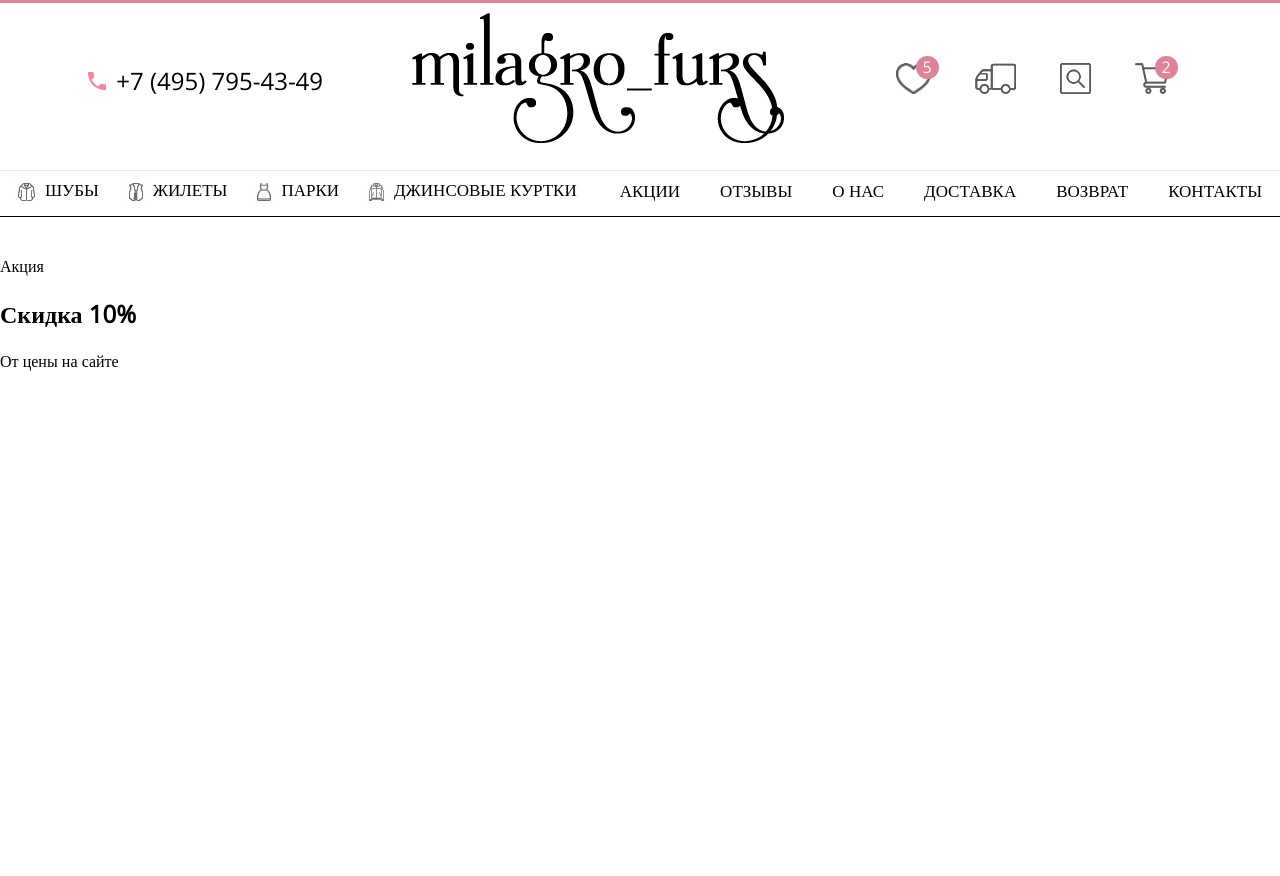
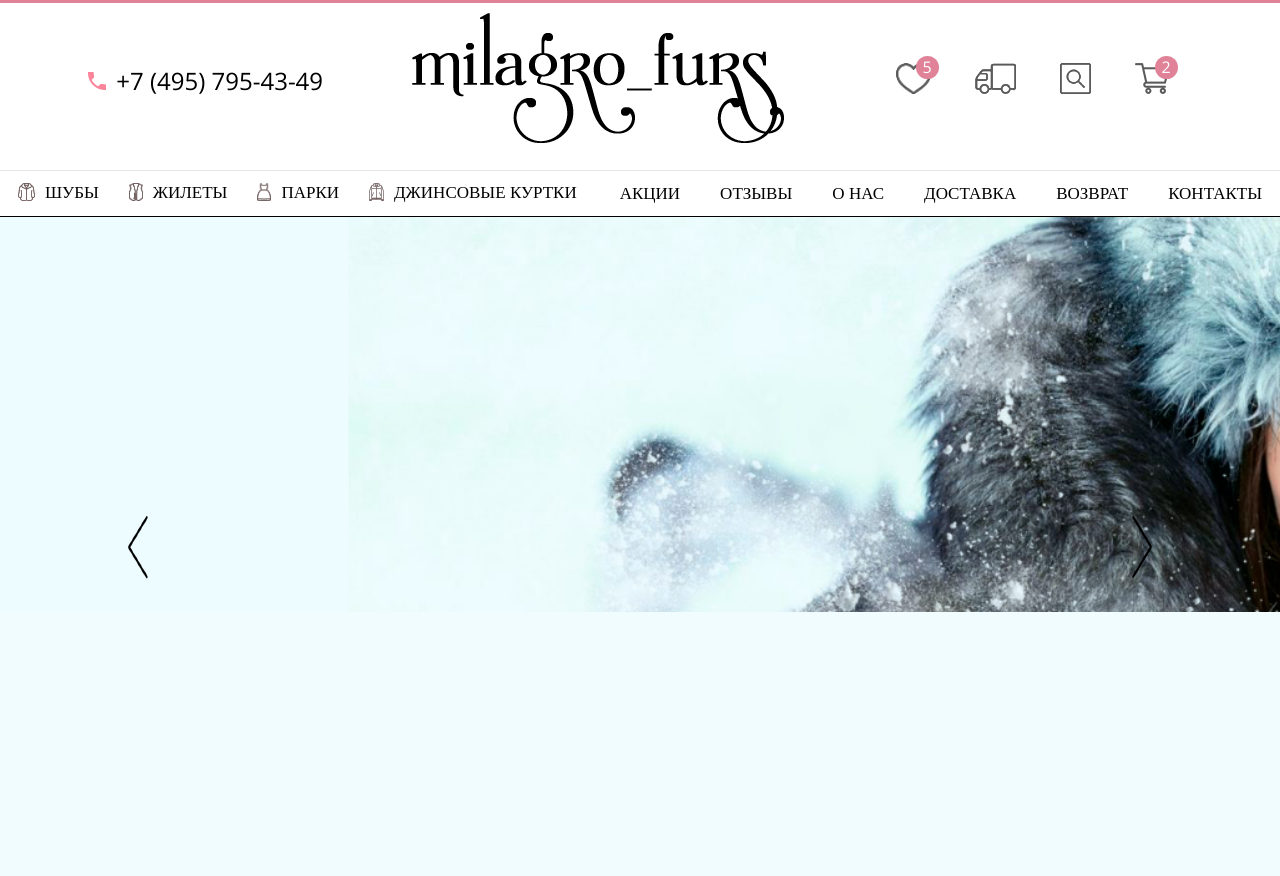
Before and after one commit to ivashmelev/milagro, a PHP site: page / in a window 1280 px wide. Before the commit the page ends 371 px from the top, so only its background shows below. Run offline with PHP 8.4, Linux system fonts and the light colour scheme; some libraries are stand-ins or nearby versions.

Commit message:
make slider

```diff
--- a/css/header.css
+++ b/css/header.css
@@ -74,7 +74,7 @@ header {
 .menu .text {
   margin-left: 10px;
   transition: 0.7s cubic-bezier(0.075, 0.82, 0.165, 1);
-  height: 29px;
+  height: 25px;
 }
 .menu .text:hover {
   color: #E08298;
@@ -198,8 +198,7 @@ header {
     width: 100%;
     flex-direction: column;
     margin-top: 140px;
-    left: -300px;
-    display: none;
+    left: -700px;
     transition: 1s cubic-bezier(0.075, 0.82, 0.165, 1);
   }
   .menu .clothes .clothes-point {
@@ -214,7 +213,7 @@ header {
     flex-direction: column;
     margin-top: 345px;
     position: absolute;
-    left: -300px;
+    left: -700px;
     transition: 1s cubic-bezier(0.075, 0.82, 0.165, 1);
   }
   .menu .links .link-point {
--- a/css/slider.css
+++ b/css/slider.css
@@ -1,3 +1,126 @@
+.slider {
+  background-color: #d6f5ff59;
+  position: absolute;
+}
 
+.owl-carousel .owl-stage-outer {
+  position: absolute;
+}
+
+.background {
+  width: 100%;
+  height: 659px;
+  background-repeat: no-repeat;
+  background-size: cover;
+  position: absolute;
+  transition: 2s cubic-bezier(0.075, 0.82, 0.165, 1);
+}
+
+.control-block {
+  display: flex;
+  position: relative;
+  z-index: 50;
+  justify-content: space-between;
+  align-items: center;
+  height: 659px;
+  width: 80%;
+  margin: auto;
+}
+.control-block .arrow-right {
+  background-image: url("../img/arrow.png");
+  width: 20px;
+  height: 64px;
+  transform: rotate(180deg);
+}
+.control-block .arrow-right:hover {
+  cursor: pointer;
+  background-image: url("../img/arrow_hover.png");
+  transform: unset;
+}
+.control-block .arrow-left {
+  background-image: url("../img/arrow.png");
+  width: 20px;
+  height: 64px;
+}
+.control-block .arrow-left:hover {
+  cursor: pointer;
+  background-image: url("../img/arrow_hover.png");
+  transform: rotate(180deg);
+}
+.control-block .block-text {
+  margin-left: -50%;
+  position: relative;
+  z-index: 50;
+}
+.control-block .block-text .sub-title {
+  background-color: #FFFFFF;
+  color: #000000;
+  font-size: 24px;
+  width: max-content;
+  padding: 0 10px;
+}
+.control-block .block-text .sub-title p {
+  margin: 0;
+}
+.control-block .block-text .title {
+  color: black;
+  font-size: 48px;
+  font-weight: 600;
+}
+.control-block .block-text .title .color {
+  color: #E08298;
+}
+.control-block .block-text .title h2 {
+  margin: 0;
+}
+.control-block .block-text .text {
+  color: black;
+  font-size: 36px;
+  font-weight: 200;
+}
+.control-block .block-text .text p {
+  margin: 0;
+}
+
+@media only screen and (min-width: 1170px) and (max-width: 1500px) {
+  .background {
+    height: 60%;
+  }
+}
+@media only screen and (min-width: 678px) and (max-width: 1170px) {
+  .background {
+    border-top: 1px solid black;
+    background-position-x: 70%;
+    background-size: cover;
+  }
+
+  .control-block .block-text {
+    margin: 0;
+    margin-top: auto;
+  }
+}
+@media only screen and (min-width: 320px) and (max-width: 678px) {
+  .background {
+    border-top: 1px solid black;
+    background-position-x: 70%;
+    background-size: cover;
+  }
+
+  .control-block .block-text {
+    margin: 0;
+    margin-top: auto;
+    display: flex;
+    flex-direction: column;
+    justify-content: center;
+    align-items: center;
+  }
+  .control-block .block-text .title {
+    font-size: 35px;
+    text-align: center;
+  }
+  .control-block .block-text .text {
+    text-align: center;
+  }
+}
 
 /*# sourceMappingURL=slider.css.map */
--- a/css/style.css
+++ b/css/style.css
@@ -1,4 +1,6 @@
 @import '../css/header.css';
+@import '../css/slider.css';
+@import '../node_modules/owl.carousel/dist/assets/owl.carousel.css';
 html, body {
   width: 100%;
   margin: 0;
--- a/index.php
+++ b/index.php
@@ -5,7 +5,7 @@
   <meta name="viewport" content="width=device-width, initial-scale=1.0">
   <meta http-equiv="X-UA-Compatible" content="ie=edge">
   <link rel="stylesheet" href="./css/style.css">
-  <script type="module" src="./js/script.js"></script>
+  <script type="module" src="./js/main.js"></script>
   <link href="https://fonts.googleapis.com/css?family=Open+Sans&display=swap" rel="stylesheet">
   <title>Document</title>
 </head>
--- a/js/main.js
+++ b/js/main.js
@@ -1,5 +1,9 @@
 'use strict'
 
 import {openMenu} from './menu.js';
+import {slider} from './slider.js';
 
-openMenu();
+(async () => {
+  openMenu();
+  slider();
+})();
--- /dev/null
+++ b/js/slider.js
@@ -0,0 +1,84 @@
+//#region old
+
+// export const slider = async () => {
+//   const background = document.querySelector('.background');
+//   const arrowLeft = document.querySelector('.arrow-left');
+//   const arrowRight = document.querySelector('.arrow-right');
+//   let index = 0;
+
+//   const resGetImages = await fetch('/site/routes/api_v1/getSliderImage.php');
+//   const getImages = JSON.parse(await resGetImages.text());
+
+//   console.log(getImages[0].path);
+
+//   setInterval(() => {
+//     background.style.left = '0';
+//   }, 1000)
+
+//   setInterval(() => {
+//     if(index == getImages.length){
+//       index = getImages.length-1;
+//     };
+//     console.log(index);
+//     background.style.left = '-3000px';
+
+//     background.style.backgroundImage = `url(${getImages[index++].path})`;
+
+//   }, 10000)
+
+//   arrowLeft.addEventListener('click', (e) => {
+//     console.log(index);
+//     if(index < 0){
+//       index = getImages.length-1;
+//     };
+//     background.style.backgroundImage = `url(${getImages[index--].path})`;
+//   })
+
+//   arrowRight.addEventListener('click', (e) => {
+//     console.log(index);
+//     if(index > getImages.length-1){
+//       index = 0;
+//     };
+//     background.style.backgroundImage = `url(${getImages[index++].path})`;
+//   })
+// }
+//#endregion
+
+import '../node_modules/jquery/dist/jquery.js'
+import '../node_modules/owl.carousel/dist/owl.carousel.js';
+
+export const slider = () => {
+  return new Promise((resolve) => {
+    $(document).ready(function(){
+      const owl = $('.owl-carousel');
+
+
+
+      owl.owlCarousel({
+        loop: true,
+        center:true,
+        autoplay: true,
+        autoplayTimeout: 5000,
+        autoplayHoverPause: true,
+        autoWidth: true,
+        responsive: {
+          0: {
+            items: 1,
+          }
+        }
+      });
+
+      owl.trigger('next.owl.carousel')
+
+      $('.arrow-right').click(function(){
+        owl.trigger('next.owl.carousel');
+      });
+
+      $('.arrow-left').click(function(){
+          owl.trigger('prev.owl.carousel');
+      });
+
+      resolve(owl);
+    });
+  })
+}
--- a/scss/header.scss
+++ b/scss/header.scss
@@ -87,7 +87,7 @@ header{
   .text{
     margin-left: 10px;
     transition: .7s cubic-bezier(0.075, 0.82, 0.165, 1);
-    height: 29px;
+    height: 25px;
 
     &:hover{
       color: #E08298;
@@ -236,8 +236,7 @@ header{
       width: 100%;
       flex-direction: column;
       margin-top: 140px;
-      left: -300px;
-      display: none;
+      left: -700px;
       transition: 1s cubic-bezier(0.075, 0.82, 0.165, 1);
 
       .clothes-point{
@@ -254,7 +253,7 @@ header{
       flex-direction: column;
       margin-top: 345px;
       position: absolute;
-      left: -300px;
+      left: -700px;
       transition: 1s cubic-bezier(0.075, 0.82, 0.165, 1);
 
       .link-point{
--- a/scss/slider.scss
+++ b/scss/slider.scss
@@ -0,0 +1,149 @@
+.slider{
+  background-color: #d6f5ff59;
+  position: absolute;
+}
+
+.owl-carousel .owl-stage-outer{
+  position: absolute
+}
+
+.background{
+  width: 100%;
+  // background-image: url(../img/slider/banner.png);
+  height: 659px;
+  background-repeat: no-repeat;
+  background-size: cover;
+  position: absolute;
+  // left: 0;
+  transition: 2s cubic-bezier(0.075, 0.82, 0.165, 1)
+}
+
+.control-block{
+  display: flex;
+  position: relative;
+  z-index: 50;
+  justify-content: space-between;
+  align-items: center;
+  height: 659px;
+  width: 80%;
+  margin: auto;
+
+
+  .arrow-right{
+    background-image: url('../img/arrow.png');
+    width: 20px;
+    height: 64px;
+    transform: rotate(180deg);
+
+    &:hover{
+      cursor: pointer;
+      background-image: url('../img/arrow_hover.png');
+      transform: unset;
+    }
+  }
+
+  .arrow-left{
+    background-image: url('../img/arrow.png');
+    width: 20px;
+    height: 64px;
+
+    &:hover{
+      cursor: pointer;
+      background-image: url('../img/arrow_hover.png');
+      transform: rotate(180deg);
+    }
+
+  }
+
+  .block-text{
+    margin-left: -50%;
+    position: relative;
+    z-index: 50;
+
+    .sub-title{
+      background-color: #FFFFFF;
+      color: #000000;
+      font-size: 24px;
+      width: max-content;
+      padding: 0 10px;
+
+      p{
+        margin: 0;
+      }
+    }
+
+    .title{
+      color: black;
+      font-size: 48px;
+      font-weight: 600;
+
+      .color{
+        color: #E08298;
+      }
+
+      h2{
+        margin: 0;
+      }
+    }
+
+    .text{
+      color: black;
+      font-size: 36px;
+      font-weight: 200;
+
+      p{
+        margin: 0;
+      }
+    }
+  }
+}
+
+@media only screen and (min-width: 1170px) and (max-width: 1500px) {
+  .background{
+    height: 60%;
+  }
+}
+
+@media only screen and (min-width: 678px) and (max-width: 1170px) {
+  .background{
+    border-top: 1px solid black;
+    background-position-x: 70%;
+    background-size: cover;
+  }
+
+  .control-block{
+    .block-text{
+      margin: 0;
+      margin-top: auto;
+    }
+  }
+}
+
+
+@media only screen and (min-width : 320px) and (max-width : 678px) {
+  .background{
+    border-top: 1px solid black;
+    background-position-x: 70%;
+    background-size: cover;
+  }
+
+  .control-block{
+    .block-text{
+      margin: 0;
+      margin-top: auto;
+      display: flex;
+      flex-direction: column;
+      justify-content: center;
+      align-items: center;
+
+      .title{
+        font-size: 35px;
+        text-align: center;
+      }
+
+      .text{
+        text-align: center;
+      }
+    }
+  }
+}
--- a/scss/style.scss
+++ b/scss/style.scss
@@ -1,5 +1,6 @@
 @import '../css/header.css';
 @import '../css/slider.css';
+@import '../node_modules/owl.carousel/dist/assets/owl.carousel.css';
 
 html, body {
   width: 100%;
--- a/slider.php
+++ b/slider.php
@@ -1,14 +1,13 @@
-<div class="slider">
-  <div class="background">
-    <img src="" alt="">
-  </div>
+<!-- <div class="slider">
+  <div class="background"></div>
+    <div class="control-block">
       <div class="arrow-left"></div>
       <div class="block-text">
         <div class="sub-title">
           <p>Акция</p>
         </div>
         <div class="title">
-      <h2>Скидка <span class="color">10%</span></h2>
+          <h2>СКИДКА <span class="color">10%</span></h2>
         </div>
         <div class="text">
           <p>От цены на сайте</p>
@@ -16,3 +15,31 @@
       </div>
       <div class="arrow-right"></div>
     </div>
+  </div> -->
+
+  <div class="owl-carousel owl-theme owl-loaded slider" >
+    <div class="owl-stage-outer background" style="position: absolute;">
+        <div class="owl-stage background">
+          <div class="owl-item control-block">
+            <img class="" src='./img/slider/banner.png'>
+            <div class="block-text">
+              <div class="sub-title">
+                <p>Акция</p>
+              </div>
+              <div class="title">
+                <h2>СКИДКА <span class="color">10%</span></h2>
+              </div>
+              <div class="text">
+                <p>От цены на сайте</p>
+              </div>
+            </div>
+          </div>
+        </div>
+    </div>
+    <div class="owl-nav control-block">
+        <div class="owl-prev arrow-left">
+        </div>
+        <div class="owl-next arrow-right">
+        </div>
+    </div>
+</div>
```
Also changed, not shown: package.json (added, +15 -0 lines), routes/api_v1/getSliderImage.php (added, +26 -0 lines), package-lock.json (added), 4 other files. Lines whose indentation alone changed are shown as unchanged.
